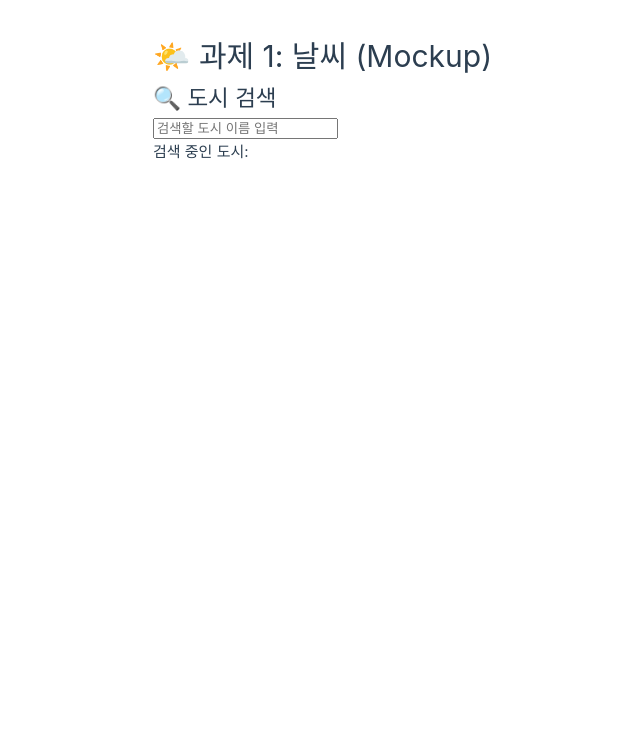
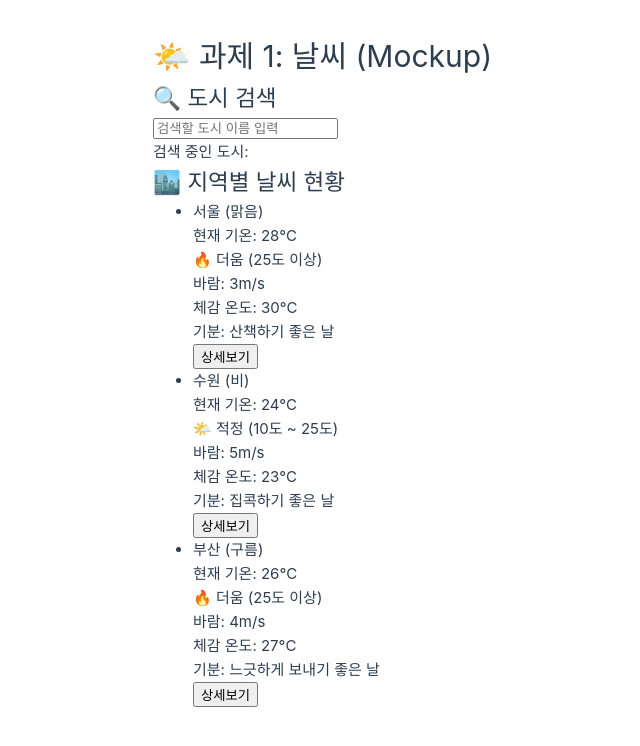
Before and after one commit to codeek-ybHan/skala-vue, a Vue app: page / in a window 1280 px wide. Shown: the top 746 px of the page, without its empty margins (183-823 px from the left). Built offline with nearby package versions, Linux system fonts and the light colour scheme.

Commit message:
Mockup; 날씨 카드 정보 구성

```diff
--- a/src/components/WeatherDashboard.vue
+++ b/src/components/WeatherDashboard.vue
@@ -8,6 +8,7 @@ const weatherList = ref([
 ])
 
 const city = ref('')
+
 </script>
 
 <template>
@@ -21,5 +22,31 @@ const city = ref('')
         검색 중인 도시: {{ city }}
       </p>
     </section>
+
+    <section class="panel">
+      <h2><span class="icon">🏙️</span> 지역별 날씨 현황</h2>
+
+      <ul class="city-list">
+        <li v-for="weather in weatherList" :key="weather.id" class="city-item">
+          <div class="city-main">
+            <p class="city-name"> {{ weather.name }} ({{ weather.status }})</p>
+            <p class="city-temp">현재 기온: {{ weather.temp }}°C</p>
+
+            <span class="badge" v-if="weather.temp >= 25">🔥 더움 (25도 이상)</span>
+            <span class="badge" v-else-if="weather.temp <= 10">❄️ 추움 (10도 이하)</span>
+            <span class="badge" v-else>🌤️ 적정 (10도 ~ 25도)</span>
+
+            <p>바람: {{ weather.wind }}</p>
+            <p>체감 온도: {{ weather.feelsLike }}°C</p>
+            <p>기분: {{ weather.mood }}</p>
+          </div>
+
+          <button type="button" class="detail-btn" @click.stop="toggleCity(weather.id)">
+            상세보기
+          </button>
+        </li>
+      </ul>
+    </section>
+
   </div>
 </template>
```
Also changed, not shown: 1 other file (tests, documents, lock files or other folders).
